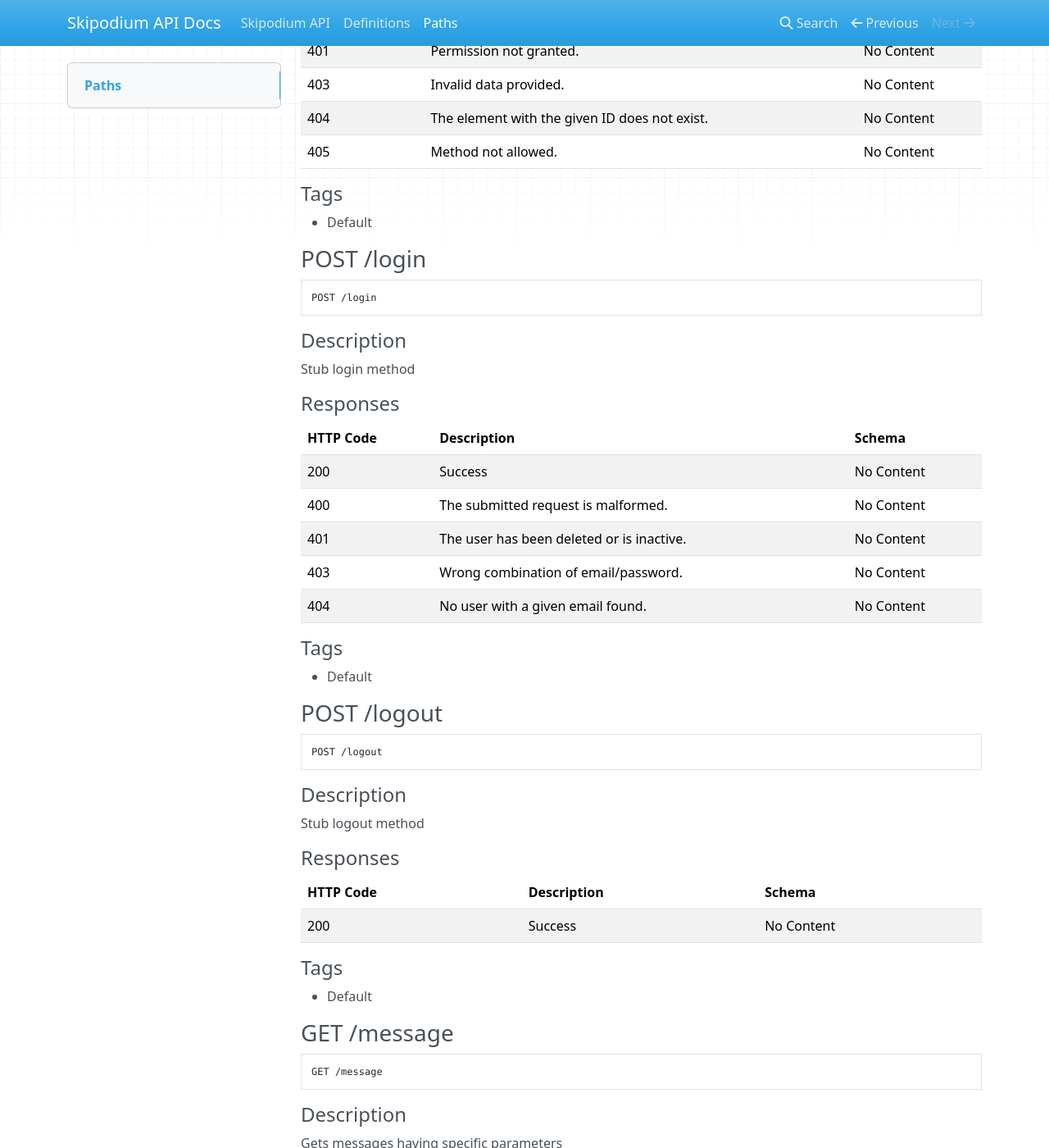
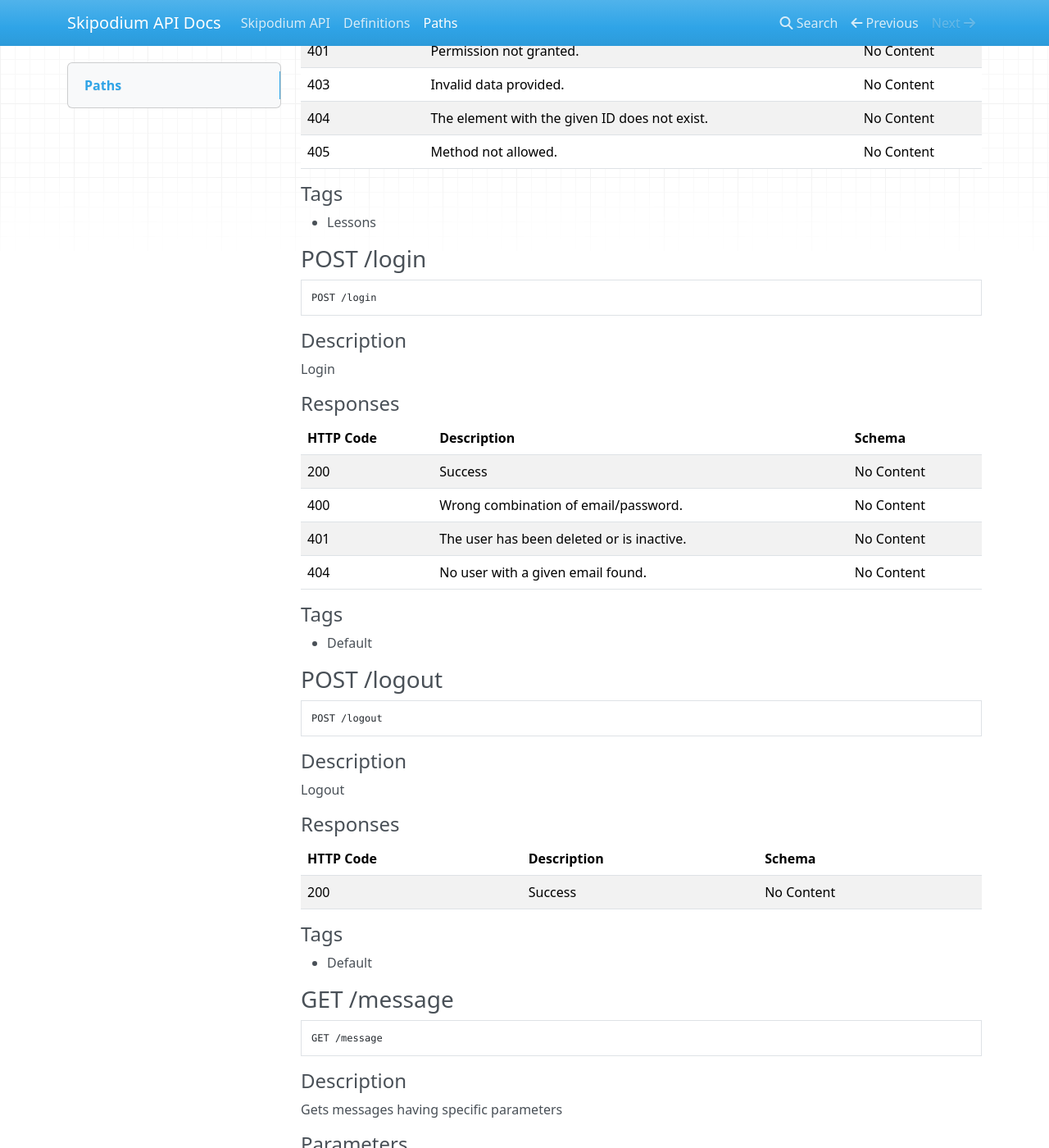
Before and after one commit to mszydlowski91/test, an MkDocs documentation site: the page built from docs/paths.md, in a window 1280 px wide and 1400 px high, scrolled down 17358 px. Shown: the whole window at 82% size. Built offline with MkDocs 1.6.1, drawn with Linux system fonts in a browser that asks for light colours; nearby versions of some CDN libraries; some of the changed text lies outside the part shown.

Commit message:
latest not reviewed docs

````diff
--- a/docs/paths.md
+++ b/docs/paths.md
@@ -384,7 +384,7 @@ Gets lessons by parameters
 
 #### Tags
 
-* Lesson
+* Lessons
 
 ### POST /lesson
 ```
@@ -407,7 +407,7 @@ Creates a new lesson
 
 #### Tags
 
-* Lesson
+* Lessons
 
 ### GET /lesson/{lessonId}
 ```
@@ -435,7 +435,7 @@ Gets a lesson by ID
 
 #### Tags
 
-* Lesson
+* Lessons
 
 ### PUT /lesson/{lessonId}
 ```
@@ -486,7 +486,7 @@ Modifies an existing lesson
 
 #### Tags
 
-* Lesson
+* Lessons
 
 ### DELETE /lesson/{lessonId}
 ```
@@ -514,7 +514,7 @@ Deletes a lesson by ID
 
 #### Tags
 
-* Lesson
+* Lessons
 
 ### GET /lesson/{lessonId}/assignment
 ```
@@ -542,7 +542,7 @@ Get the assigned instructor
 
 #### Tags
 
-* Lesson
+* Lessons
 
 ### PUT /lesson/{lessonId}/assignment/{instructorId}
 ```
@@ -606,7 +606,7 @@ Remove or add a participant to a lesson
 
 #### Tags
 
-* Lesson
+* Lessons
 
 ### PUT /lesson/{lessonId}/participant/{participantId}
 ```
@@ -638,7 +638,7 @@ Modifies a lesson participant
 
 #### Tags
 
-* Default
+* Lessons
 
 ### POST /login
 ```
@@ -647,15 +647,14 @@ POST /login
 
 #### Description
 
-Stub login method
+Login
 
 #### Responses
 |HTTP Code|Description|Schema|
 |----|----|----|
 |200|Success|No Content|
-|400|The submitted request is malformed.|No Content|
+|400|Wrong combination of email/password.|No Content|
 |401|The user has been deleted or is inactive.|No Content|
-|403|Wrong combination of email/password.|No Content|
 |404|No user with a given email found.|No Content|
 
 
@@ -670,7 +669,7 @@ POST /logout
 
 #### Description
 
-Stub logout method
+Logout
 
 #### Responses
 |HTTP Code|Description|Schema|
````
Also changed, not shown: other parts of docs/paths.md (+16 -16 lines), docs/definitions.md (+44 -51 lines), docs/index.md (+1 -0 lines), swagger.json, 1 other file.
